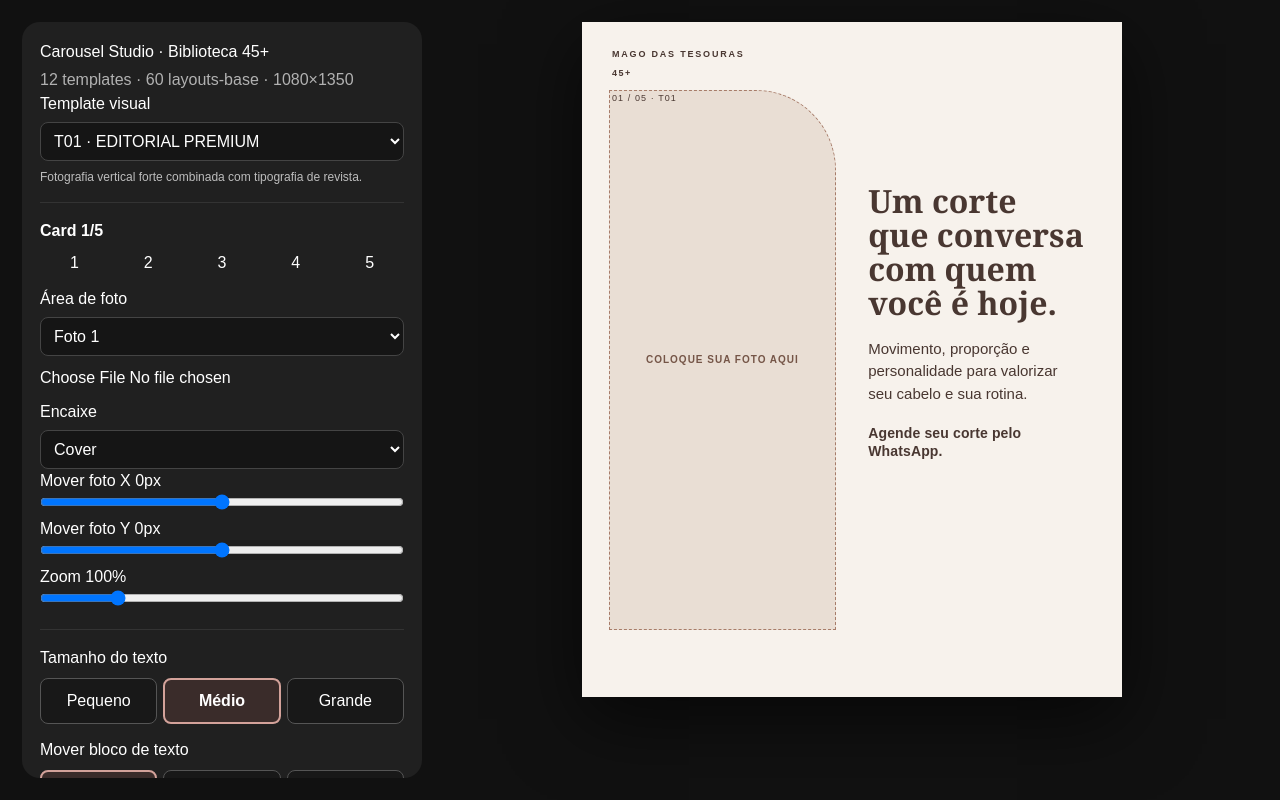
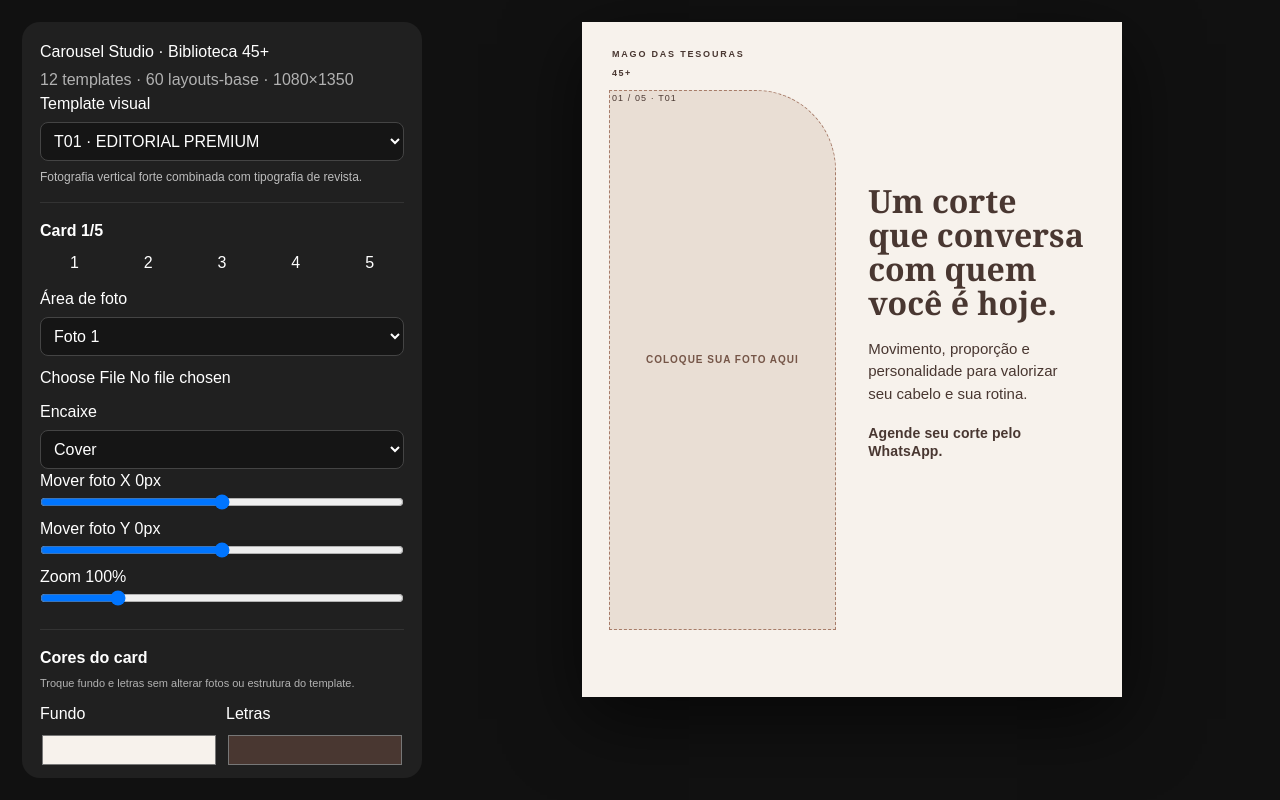
Before and after one commit to ninoaztec-code/gerador-carrossel, a Next.js app: page /studio in a window 1280 px wide. Built offline with nearby package versions, Linux system fonts and the light colour scheme.

Commit message:
Add per-card background and text color controls

```diff
--- a/components/CarouselLibraryStudio.tsx
+++ b/components/CarouselLibraryStudio.tsx
@@ -13,6 +13,9 @@ type TextSize = "small" | "medium" | "large";
 type TextBlock = "headline" | "body" | "cta";
 type TextMove = { x: number; y: number };
 type TextMoves = Record<TextBlock, TextMove>;
+type CardColors = { bg: string; text: string };
+
+type ColorPreset = { name: string; bg: string; text: string };
 
 const DEFAULT_PHOTO: PhotoCfg = { x: 0, y: 0, zoom: 100, fit: "cover" };
 const DEFAULT_COPY: CopyState = {
@@ -26,6 +29,15 @@ const DEFAULT_TEXT_MOVES: TextMoves = {
   cta: { x: 0, y: 0 }
 };
 
+const COLOR_PRESETS: ColorPreset[] = [
+  { name: "Off-white + vinho", bg: "#F7F2EC", text: "#703C49" },
+  { name: "Bege + marrom", bg: "#E7D8CB", text: "#493731" },
+  { name: "Vinho + creme", bg: "#703C49", text: "#F7F2EC" },
+  { name: "Terracota + creme", bg: "#92533D", text: "#F7F2EC" },
+  { name: "Preto + creme", bg: "#25201E", text: "#F7F2EC" },
+  { name: "Rosé + vinho", bg: "#D3A29A", text: "#703C49" }
+];
+
 const TEXT_SCALES: Record<TextSize, { headline: number; body: number; cta: number; headlineLine: number; bodyLine: number; gapBody: number; gapCta: number }> = {
   small: { headline: 27, body: 12, cta: 12, headlineLine: 1.08, bodyLine: 1.48, gapBody: 15, gapCta: 16 },
   medium: { headline: 32, body: 15, cta: 14, headlineLine: 1.06, bodyLine: 1.5, gapBody: 18, gapCta: 20 },
@@ -37,13 +49,11 @@ function colorOf(name?: string) {
   const colors: Record<string, string> = LIBRARY_COLORS;
   return colors[name] ?? name;
 }
-
-function photoKey(templateId: string, cardIndex: number, slotIndex: number) {
-  return `${templateId}:${cardIndex}:${slotIndex}`;
-}
+function photoKey(templateId: string, cardIndex: number, slotIndex: number) { return `${templateId}:${cardIndex}:${slotIndex}`; }
 function copyKey(templateId: string, cardIndex: number) { return `${templateId}:${cardIndex}`; }
 function textSizeKey(templateId: string, cardIndex: number) { return `${templateId}:${cardIndex}`; }
 function textMoveKey(templateId: string, cardIndex: number) { return `${templateId}:${cardIndex}`; }
+function colorKey(templateId: string, cardIndex: number) { return `${templateId}:${cardIndex}`; }
 
 function radiusOf(box: Box) {
   if (box.radius) return box.radius;
@@ -53,19 +63,22 @@ function radiusOf(box: Box) {
   if (box.shape === "arco_invertido") return "18px 18px 50% 50%";
   return "18px";
 }
-
 function clipPathOf(box: Box) {
   if (box.shape === "circulo" || box.shape === "oval" || box.shape === "oval_vertical") return "ellipse(50% 50% at 50% 50%)";
   return undefined;
 }
-
 function isDark(bg: string) {
-  return [LIBRARY_COLORS.terracota, LIBRARY_COLORS.vinho, LIBRARY_COLORS.marrom, LIBRARY_COLORS.preto].includes(bg as never);
+  const clean = bg.replace("#", "");
+  if (clean.length !== 6) return false;
+  const r = parseInt(clean.slice(0, 2), 16), g = parseInt(clean.slice(2, 4), 16), b = parseInt(clean.slice(4, 6), 16);
+  return (r * 299 + g * 587 + b * 114) / 1000 < 135;
+}
+function defaultColors(card: LibraryCard): CardColors {
+  const bg = colorOf(card.bg);
+  return { bg, text: isDark(bg) ? "#F7F2EC" : "#493731" };
 }
 
-function Canvas({
-  template, card, cardIndex, images, photoCfgs, copy, textSize, textMoves, onSlot
-}: {
+function Canvas({ template, card, cardIndex, images, photoCfgs, copy, textSize, textMoves, colors, onSlot }: {
   template: LibraryTemplate;
   card: LibraryCard;
   cardIndex: number;
@@ -74,16 +87,14 @@ function Canvas({
   copy: CopyState;
   textSize: TextSize;
   textMoves: TextMoves;
+  colors: CardColors;
   onSlot: (index: number) => void;
 }) {
-  const bg = colorOf(card.bg);
-  const ink = isDark(bg) ? "#FFF9F4" : "#493731";
   const mainText = card.headline ?? card.text ?? card.cta ?? { x: 7, y: 18, w: 40 };
   const scale = TEXT_SCALES[textSize];
-
   return (
-    <div style={{ width: W, height: H, position: "relative", overflow: "hidden", background: bg, color: ink }}>
-      <div style={{ position: "absolute", left: 30, top: 26, zIndex: 5, color: ink }}>
+    <div style={{ width: W, height: H, position: "relative", overflow: "hidden", background: colors.bg, color: colors.text }}>
+      <div style={{ position: "absolute", left: 30, top: 26, zIndex: 5, color: colors.text }}>
         <div style={{ fontSize: 9, fontWeight: 800, letterSpacing: ".2em" }}>MAGO DAS TESOURAS</div>
         <div style={{ fontSize: 9, fontWeight: 700, letterSpacing: ".16em", marginTop: 5 }}>45+</div>
         <div style={{ fontSize: 9, letterSpacing: ".12em", marginTop: 12 }}>{String(cardIndex + 1).padStart(2, "0")} / 05 · {template.id}</div>
@@ -107,8 +118,7 @@ function Canvas({
       })}
 
       {card.number ? <div style={{ position: "absolute", left: "44%", top: "12%", fontFamily: "Georgia,serif", fontSize: 100, fontWeight: 700, opacity: .12 }}>{card.number}</div> : null}
-
-      <div style={{ position: "absolute", left: `${mainText.x}%`, top: `${mainText.y}%`, width: `${mainText.w}%`, zIndex: 3 }}>
+      <div style={{ position: "absolute", left: `${mainText.x}%`, top: `${mainText.y}%`, width: `${mainText.w}%`, zIndex: 3, color: colors.text }}>
         <div style={{ transform: `translate(${textMoves.headline.x}px, ${textMoves.headline.y}px)`, fontFamily: "Georgia,serif", fontSize: scale.headline, lineHeight: scale.headlineLine, fontWeight: 700 }}>{copy.headline}</div>
         <div style={{ transform: `translate(${textMoves.body.x}px, ${textMoves.body.y}px)`, marginTop: scale.gapBody, fontSize: scale.body, lineHeight: scale.bodyLine, fontWeight: 500 }}>{copy.body}</div>
         <div style={{ transform: `translate(${textMoves.cta.x}px, ${textMoves.cta.y}px)`, marginTop: scale.gapCta, fontSize: scale.cta, lineHeight: 1.25, fontWeight: 800, letterSpacing: ".01em" }}>{copy.cta}</div>
@@ -126,6 +136,7 @@ export default function CarouselLibraryStudio() {
   const [copies, setCopies] = useState<Record<string, CopyState>>({});
   const [textSizes, setTextSizes] = useState<Record<string, TextSize>>({});
   const [textMovesByCard, setTextMovesByCard] = useState<Record<string, TextMoves>>({});
+  const [colorsByCard, setColorsByCard] = useState<Record<string, CardColors>>({});
   const [activeTextBlock, setActiveTextBlock] = useState<TextBlock>("headline");
 
   const template = INSTAGRAM_45PLUS_LIBRARY.find((item) => item.id === templateId) ?? INSTAGRAM_45PLUS_LIBRARY[0];
@@ -138,20 +149,18 @@ export default function CarouselLibraryStudio() {
   const cKey = copyKey(template.id, cardIndex);
   const sizeKey = textSizeKey(template.id, cardIndex);
   const moveKey = textMoveKey(template.id, cardIndex);
+  const currentColorKey = colorKey(template.id, cardIndex);
   const photoCfg = photoCfgs[pKey] ?? DEFAULT_PHOTO;
   const copy = copies[cKey] ?? DEFAULT_COPY;
   const textSize = textSizes[sizeKey] ?? "medium";
   const textMoves = textMovesByCard[moveKey] ?? DEFAULT_TEXT_MOVES;
   const activeMove = textMoves[activeTextBlock];
+  const colors = colorsByCard[currentColorKey] ?? defaultColors(card);
 
   const control = { width: "100%", padding: 9, marginTop: 6, boxSizing: "border-box" as const, background: "#151515", color: "#fff", border: "1px solid #444", borderRadius: 8 };
 
-  function patchPhoto(patch: Partial<PhotoCfg>) {
-    setPhotoCfgs((current) => ({ ...current, [pKey]: { ...(current[pKey] ?? DEFAULT_PHOTO), ...patch } }));
-  }
-  function patchCopy(patch: Partial<CopyState>) {
-    setCopies((current) => ({ ...current, [cKey]: { ...(current[cKey] ?? DEFAULT_COPY), ...patch } }));
-  }
+  function patchPhoto(patch: Partial<PhotoCfg>) { setPhotoCfgs((current) => ({ ...current, [pKey]: { ...(current[pKey] ?? DEFAULT_PHOTO), ...patch } })); }
+  function patchCopy(patch: Partial<CopyState>) { setCopies((current) => ({ ...current, [cKey]: { ...(current[cKey] ?? DEFAULT_COPY), ...patch } })); }
   function patchTextMove(patch: Partial<TextMove>) {
     setTextMovesByCard((current) => {
       const base = current[moveKey] ?? DEFAULT_TEXT_MOVES;
@@ -159,7 +168,19 @@ export default function CarouselLibraryStudio() {
     });
   }
   function resetTextMoves() {
-    setTextMovesByCard((current) => ({ ...current, [moveKey]: { ...DEFAULT_TEXT_MOVES, headline: { ...DEFAULT_TEXT_MOVES.headline }, body: { ...DEFAULT_TEXT_MOVES.body }, cta: { ...DEFAULT_TEXT_MOVES.cta } } }));
+    setTextMovesByCard((current) => ({ ...current, [moveKey]: { headline: { x: 0, y: 0 }, body: { x: 0, y: 0 }, cta: { x: 0, y: 0 } } }));
+  }
+  function setCardColors(next: CardColors) { setColorsByCard((current) => ({ ...current, [currentColorKey]: next })); }
+  function applyPreset(preset: ColorPreset, allCards: boolean) {
+    if (!allCards) return setCardColors({ bg: preset.bg, text: preset.text });
+    setColorsByCard((current) => {
+      const next = { ...current };
+      template.cards.forEach((_, index) => { next[colorKey(template.id, index)] = { bg: preset.bg, text: preset.text }; });
+      return next;
+    });
+  }
+  function resetColors() {
+    setColorsByCard((current) => { const next = { ...current }; delete next[currentColorKey]; return next; });
   }
   function uploadPhoto(event: ChangeEvent<HTMLInputElement>) {
     const file = event.target.files?.[0];
@@ -200,6 +221,22 @@ export default function CarouselLibraryStudio() {
           <label>Zoom {photoCfg.zoom}%</label><input type="range" min="70" max="220" value={photoCfg.zoom} onChange={(e) => patchPhoto({ zoom: Number(e.target.value) })} style={{ width: "100%" }} />
 
           <hr style={{ borderColor: "#333", margin: "16px 0" }} />
+          <strong>Cores do card</strong>
+          <div style={{ fontSize: 11, opacity: .65, marginTop: 5 }}>Troque fundo e letras sem alterar fotos ou estrutura do template.</div>
+          <div style={{ display: "grid", gridTemplateColumns: "1fr 1fr", gap: 8, marginTop: 10 }}>
+            <label>Fundo<input type="color" value={colors.bg} onChange={(e) => setCardColors({ ...colors, bg: e.target.value })} style={{ width: "100%", height: 38, marginTop: 5 }} /></label>
+            <label>Letras<input type="color" value={colors.text} onChange={(e) => setCardColors({ ...colors, text: e.target.value })} style={{ width: "100%", height: 38, marginTop: 5 }} /></label>
+          </div>
+          <div style={{ display: "grid", gridTemplateColumns: "1fr 1fr", gap: 6, marginTop: 10 }}>
+            {COLOR_PRESETS.map((preset) => <button key={preset.name} type="button" onClick={() => applyPreset(preset, false)} style={{ padding: 8, background: preset.bg, color: preset.text, border: "1px solid #777", borderRadius: 8, fontWeight: 700 }}>{preset.name}</button>)}
+          </div>
+          <select defaultValue="" onChange={(e) => { const preset = COLOR_PRESETS.find((item) => item.name === e.target.value); if (preset) applyPreset(preset, true); e.currentTarget.value = ""; }} style={{ ...control, marginTop: 10 }}>
+            <option value="" disabled>Aplicar preset aos 5 cards...</option>
+            {COLOR_PRESETS.map((preset) => <option key={preset.name} value={preset.name}>{preset.name}</option>)}
+          </select>
+          <button type="button" onClick={resetColors} style={{ width: "100%", marginTop: 7 }}>Restaurar cores deste card</button>
+
+          <hr style={{ borderColor: "#333", margin: "16px 0" }} />
           <label>Tamanho do texto</label>
           <div style={{ display: "grid", gridTemplateColumns: "repeat(3,1fr)", gap: 6, marginTop: 8 }}>
             {(["small", "medium", "large"] as TextSize[]).map((size) => {
@@ -220,7 +257,6 @@ export default function CarouselLibraryStudio() {
           <label>Mover texto X {activeMove.x}px</label><input type="range" min="-260" max="260" value={activeMove.x} onChange={(e) => patchTextMove({ x: Number(e.target.value) })} style={{ width: "100%" }} />
           <label>Mover texto Y {activeMove.y}px</label><input type="range" min="-320" max="320" value={activeMove.y} onChange={(e) => patchTextMove({ y: Number(e.target.value) })} style={{ width: "100%" }} />
           <button type="button" onClick={resetTextMoves} style={{ width: "100%", marginTop: 7 }}>Resetar posições dos textos</button>
-          <div style={{ fontSize: 11, opacity: .65, marginTop: 7 }}>Cada bloco pode ser deslocado para esquerda, direita, cima ou baixo sem alterar a posição-base do template.</div>
 
           <label style={{ display: "block", marginTop: 12 }}>Headline</label><textarea value={copy.headline} onChange={(e) => patchCopy({ headline: e.target.value })} rows={3} style={control} />
           <label style={{ display: "block", marginTop: 8 }}>Texto</label><textarea value={copy.body} onChange={(e) => patchCopy({ body: e.target.value })} rows={3} style={control} />
@@ -229,7 +265,7 @@ export default function CarouselLibraryStudio() {
 
         <section>
           <div style={{ width: W, height: H, margin: "0 auto", boxShadow: "0 22px 70px #0009" }}>
-            <Canvas template={template} card={card} cardIndex={cardIndex} images={images} photoCfgs={photoCfgs} copy={copy} textSize={textSize} textMoves={textMoves} onSlot={setSlotIndex} />
+            <Canvas template={template} card={card} cardIndex={cardIndex} images={images} photoCfgs={photoCfgs} copy={copy} textSize={textSize} textMoves={textMoves} colors={colors} onSlot={setSlotIndex} />
           </div>
         </section>
       </div>
```
